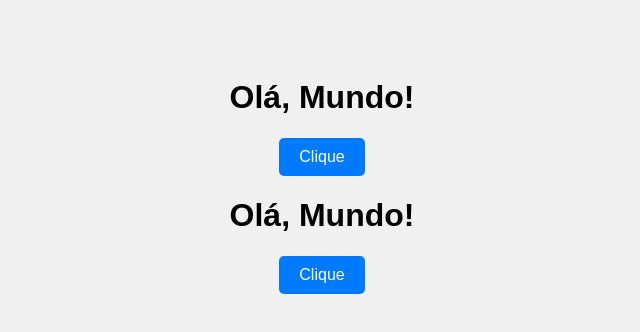
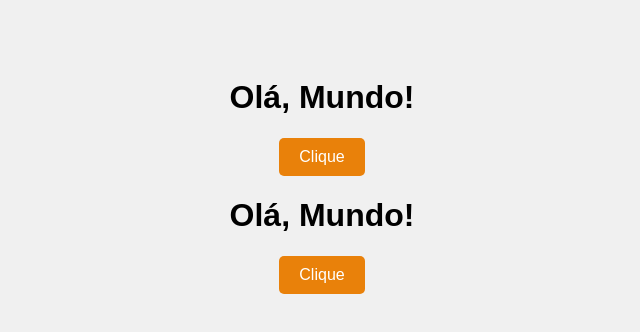
Before and after one commit to MAGIE562/Sarita-Group, a plain HTML site: page index.html in a window 1280 px wide. Shown: the whole page, without its empty margins (318-958 px from the left). Drawn offline with Linux system fonts and the light colour scheme.

Commit message:
Atualizado baby

```diff
--- a/style.css
+++ b/style.css
@@ -7,7 +7,7 @@ body {
 
 button {
     padding: 10px 20px;
-    background-color: #007BFF;
+    background-color: #e9810a;
     border: none;
     color: white;
     font-size: 16px;
```
